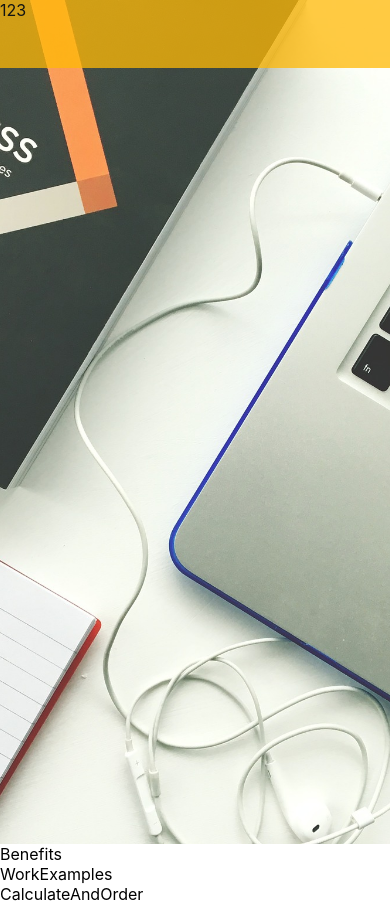
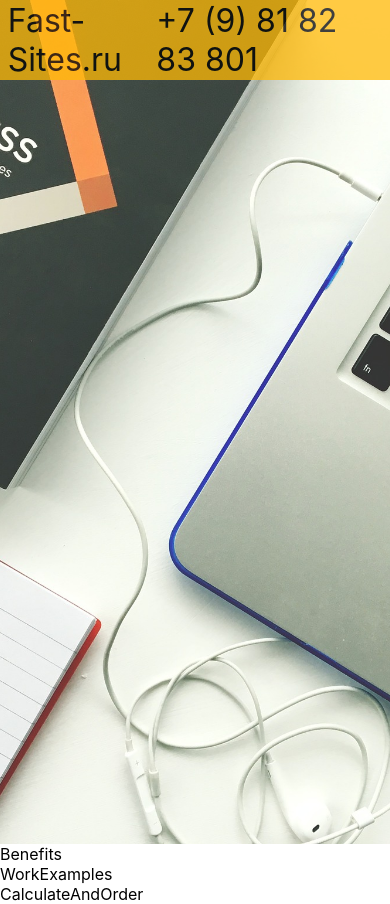
Before and after one commit to AlexCole999/fast-sites, a React (Create React App) app: page / in a window 390 px wide. Built offline with nearby package versions, Linux system fonts and the light colour scheme.

Commit message:
Contacts --->>> created Logo,Phone components

```diff
--- a/src/components/Screen1/Contacts/Contacts.css
+++ b/src/components/Screen1/Contacts/Contacts.css
@@ -1,6 +1,8 @@
 .Contacts{
-  height: 8vh;
-  width: 100vw;
+  height: 80px;
+  width: 100%;
   background-color: #FFB905;
   opacity: 0.75;
+  display: flex;
+  justify-content: space-between;
 }
--- a/src/components/Screen1/Contacts/Contacts.jsx
+++ b/src/components/Screen1/Contacts/Contacts.jsx
@@ -1,9 +1,13 @@
 import './Contacts.css';
+import Logo from './Logo/Logo';
+import Phone from './Phone/Phone';
+
 
 export default function Contacts() {
   return (
     <div className="Contacts">
-      123
+      <Logo />
+      <Phone />
     </div>
   );
 }
--- /dev/null
+++ b/src/components/Screen1/Contacts/Logo/Logo.css
@@ -0,0 +1,7 @@
+.Logo{
+font-size: 32px;
+display: flex;
+justify-content: flex-start;
+align-items: center;
+margin-left: 2%;
+}
--- /dev/null
+++ b/src/components/Screen1/Contacts/Logo/Logo.jsx
@@ -0,0 +1,9 @@
+import './Logo.css';
+
+export default function Logo() {
+  return (
+    <div className="Logo">
+      <div>Fast-Sites.ru</div>
+    </div>
+  );
+}
--- /dev/null
+++ b/src/components/Screen1/Contacts/Phone/Phone.css
@@ -0,0 +1,7 @@
+.Phone{
+font-size: 32px;
+display: flex;
+justify-content: flex-start;
+align-items: center;
+margin-right: 2%;
+}
--- /dev/null
+++ b/src/components/Screen1/Contacts/Phone/Phone.jsx
@@ -0,0 +1,9 @@
+import './Phone.css';
+
+export default function Phone() {
+  return (
+    <div className="Phone">
+      <div>+7 (9) 81 82 83 801</div>
+    </div>
+  );
+}
```
